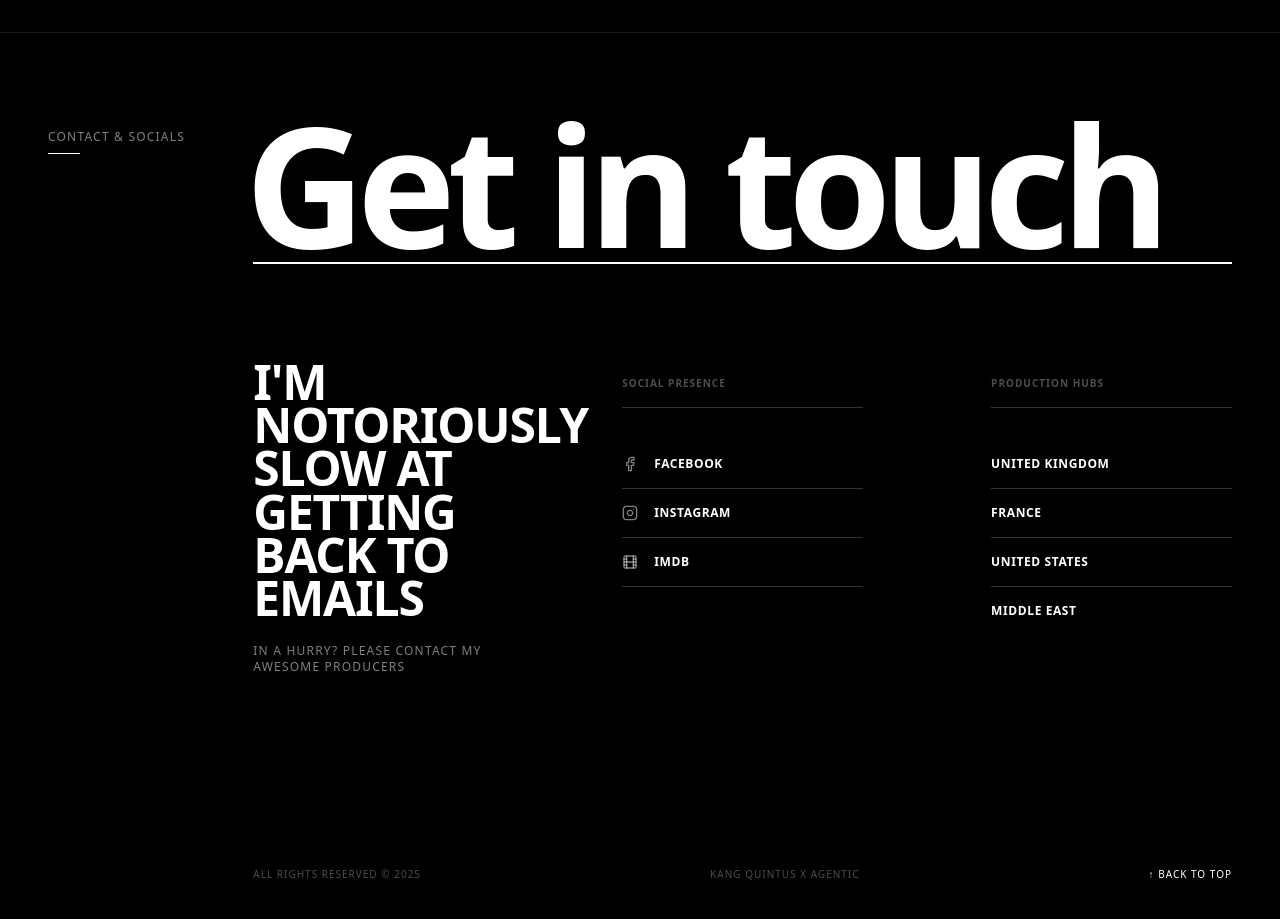
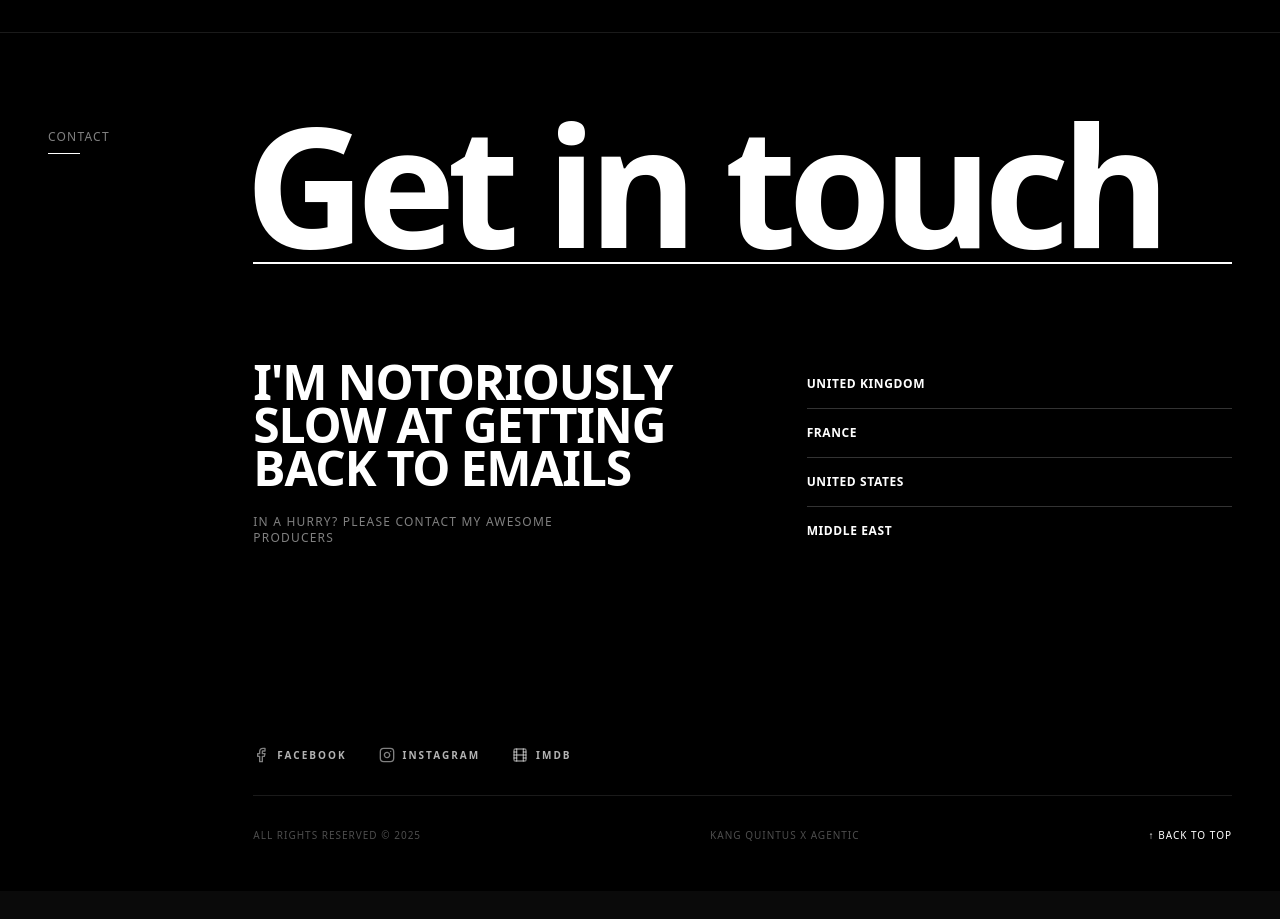
Before and after one commit to ashu378/kanquintus, a Next.js app: page / in a window 1280 px wide. Shown: the part 4780-5699 px from the top of the page. After the commit the page ends 5671 px from the top, so only its background shows below. Built offline with nearby package versions, Linux system fonts and the light colour scheme.

Commit message:
Refine footer socials: move to horizontal layout above copyright

```diff
--- a/src/components/site-footer.tsx
+++ b/src/components/site-footer.tsx
@@ -23,7 +23,7 @@
                         transition={{ delay: 0.2 }}
                         className="text-xs uppercase tracking-widest text-white/50 block mb-2"
                     >
-                        Contact & Socials
+                        Contact
                     </motion.span>
                     <motion.div
                         initial={{ scaleX: 0 }}
@@ -50,9 +50,9 @@
                     </div>
 
                     {/* Content Grid */}
-                    <div className="grid md:grid-cols-3 gap-12 md:gap-32 max-w-7xl">
+                    <div className="grid md:grid-cols-2 gap-12 md:gap-32 max-w-5xl">
                         {/* Disclaimer */}
-                        <div className="space-y-6 md:col-span-1">
+                        <div className="space-y-6">
                             <motion.h3
                                 initial={{ opacity: 0, y: 30 }}
                                 whileInView={{ opacity: 1, y: 0 }}
@@ -73,32 +73,8 @@
                             </motion.p>
                         </div>
 
-                        {/* Social Links */}
-                        <div className="space-y-0 divide-y divide-white/20 border-t border-white/20 md:border-t-0 md:col-span-1">
-                            <h4 className="text-[10px] uppercase font-bold tracking-widest text-white/30 mb-8 py-4">Social Presence</h4>
-                            {socials.map((social, i) => (
-                                <motion.a
-                                    key={social.name}
-                                    href={social.href}
-                                    target="_blank"
-                                    rel="noopener noreferrer"
-                                    initial={{ opacity: 0, x: -20 }}
-                                    whileInView={{ opacity: 1, x: 0 }}
-                                    transition={{ delay: 0.5 + i * 0.1, duration: 0.5 }}
-                                    className="flex justify-between items-center group cursor-pointer py-4 hover:pl-2 transition-all duration-300 border-b border-white/20"
-                                >
-                                    <div className="flex items-center gap-4">
-                                        <social.icon className="w-4 h-4 text-white/50 group-hover:text-red-500 transition-colors" />
-                                        <span className="text-xs font-bold uppercase tracking-wider">{social.name}</span>
-                                    </div>
-                                    <ArrowUpRight className="w-4 h-4 opacity-0 group-hover:opacity-100 transition-opacity" />
-                                </motion.a>
-                            ))}
-                        </div>
-
                         {/* Links/Locations */}
-                        <div className="space-y-0 divide-y divide-white/20 border-t border-white/20 md:border-t-0 md:col-span-1">
-                            <h4 className="text-[10px] uppercase font-bold tracking-widest text-white/30 mb-8 py-4">Production Hubs</h4>
+                        <div className="space-y-0 divide-y divide-white/20 border-t border-white/20 md:border-t-0">
                             {[
                                 { name: "United Kingdom", delay: 0.5 },
                                 { name: "France", delay: 0.6 },
@@ -119,8 +95,31 @@
                         </div>
                     </div>
 
-                    {/* Bottom Utility */}
-                    <div className="flex flex-col md:flex-row justify-between items-end md:items-center pt-24">
+                    {/* Socials & Bottom Utility Area */}
+                    <div className="pt-24 space-y-8">
+                        {/* Horizontal Social Links */}
+                        <div className="flex flex-wrap items-center gap-x-8 gap-y-4 border-b border-white/10 pb-8">
+                            {socials.map((social, i) => (
+                                <motion.a
+                                    key={social.name}
+                                    href={social.href}
+                                    target="_blank"
+                                    rel="noopener noreferrer"
+                                    initial={{ opacity: 0, y: 10 }}
+                                    whileInView={{ opacity: 1, y: 0 }}
+                                    transition={{ delay: 0.2 + i * 0.1 }}
+                                    className="flex items-center gap-2 group transition-colors"
+                                >
+                                    <social.icon className="w-4 h-4 text-white/50 group-hover:text-red-500 transition-colors" />
+                                    <span className="text-[10px] font-bold uppercase tracking-[0.2em] text-white/70 group-hover:text-white transition-colors">
+                                        {social.name}
+                                    </span>
+                                </motion.a>
+                            ))}
+                        </div>
+
+                        {/* Copyright and Utility */}
+                        <div className="flex flex-col md:flex-row justify-between items-end md:items-center">
                             <p className="text-[10px] text-white/30 uppercase tracking-widest">
                                 All Rights Reserved © {new Date().getFullYear()}
                             </p>
@@ -134,6 +133,7 @@
                                 ↑ Back to top
                             </button>
                         </div>
+                    </div>
 
                 </div>
 
```
Lines whose indentation alone changed are shown as unchanged.
